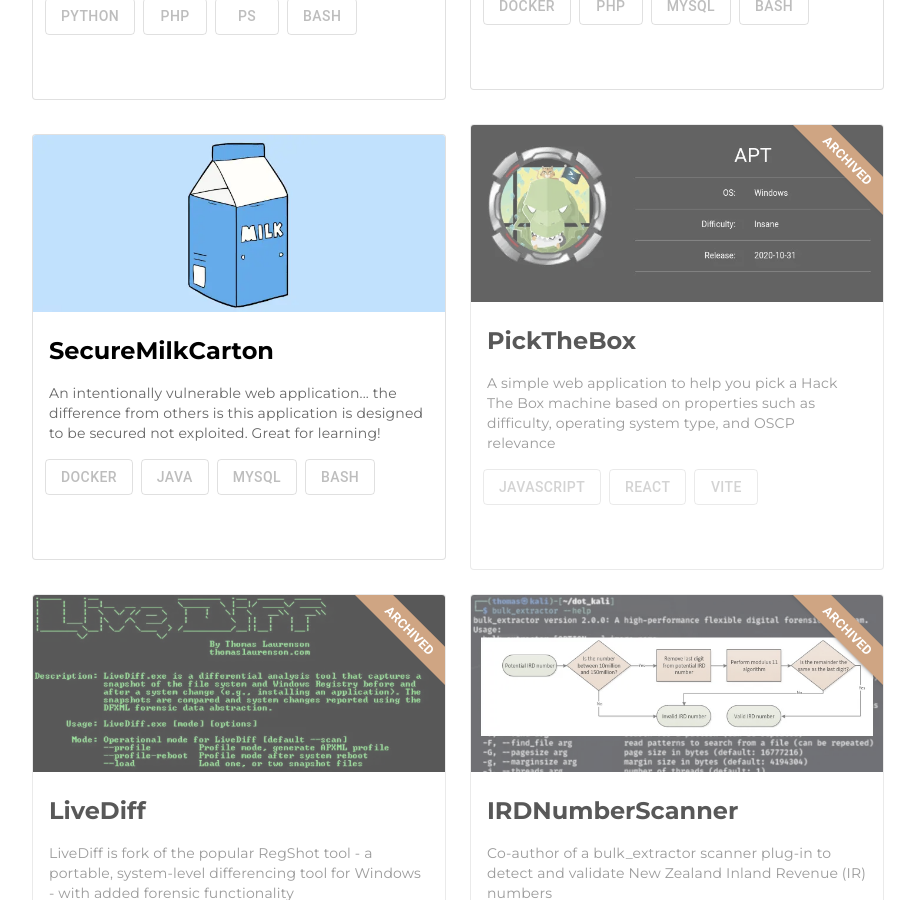
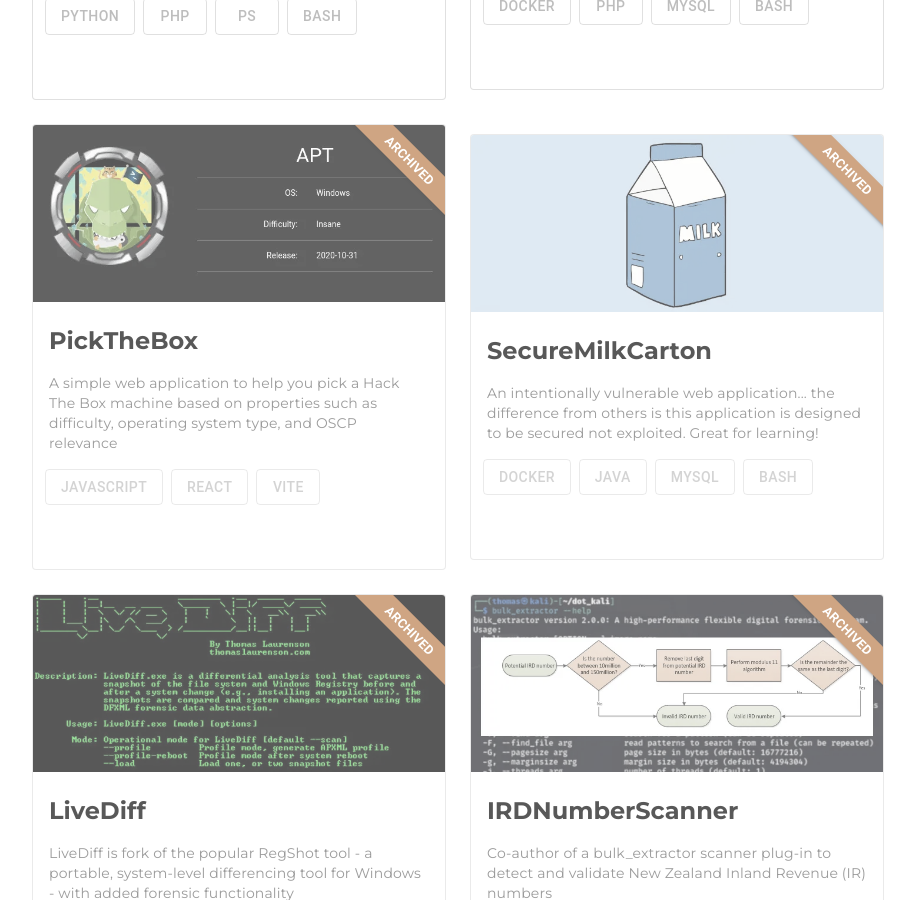
Before and after one commit to thomaslaurenson/thomaslaurenson.github.io, a React (Vite) app: page / in a window 1280 px wide. Shown: the part 2220-3120 px from the top of the page, without its empty margins (182-1097 px from the left). Built offline with nearby package versions, Linux system fonts and the light colour scheme; some icons are missing.

Commit message:
Formatting

```diff
--- a/src/data/constants.js
+++ b/src/data/constants.js
@@ -92,6 +92,16 @@ export const projects = [
     archived: false,
   },
   {
+    name: 'PickTheBox',
+    description: 'A simple web application to help you pick a Hack The Box machine based on properties such as difficulty, operating system type, and OSCP relevance',
+    img: 'pickthebox',
+    github: 'https://github.com/thomaslaurenson/pickthebox',
+    url: null,
+    primarylink: 'https://github.com/thomaslaurenson/pickthebox',
+    tech: ['javascript', 'react', 'vite'],
+    archived: true,
+  },
+  {
     name: 'SecureMilkCarton',
     description: 'An intentionally vulnerable web application... the difference from others is this application is designed to be secured not exploited. Great for learning!',
     img: 'securemilkcarton',
@@ -99,16 +109,6 @@ export const projects = [
     url: null,
     primarylink: 'https://github.com/thomaslaurenson/SecureMilkCarton',
     tech: ['docker', 'java', 'mysql', 'bash'],
-    archived: false,
-  },
-  {
-    name: 'PickTheBox',
-    description: 'A simple web application to help you pick a Hack The Box machine based on properties such as difficulty, operating system type, and OSCP relevance',
-    img: 'pickthebox',
-    github: 'https://github.com/thomaslaurenson/pickthebox',
-    url: 'https://pickthebox.thomaslaurenson.com/',
-    primarylink: 'https://pickthebox.thomaslaurenson.com/',
-    tech: ['javascript', 'react', 'vite'],
     archived: true,
   },
   {
--- a/src/sections/Portfolio.jsx
+++ b/src/sections/Portfolio.jsx
@@ -10,7 +10,7 @@ import { projects_hobbies } from '../data/constants';
 
 const Portfolio = () => {
   return (
-    <Box pt={6} pb={4} id='portfolio-section'>
+    <Box pt={6} pb={4} id='portfolio'>
       <Box pb={4}>
         <Typography variant='h4' align='center'>
           <Box fontWeight='fontWeightBold'>Security Projects</Box>
```
